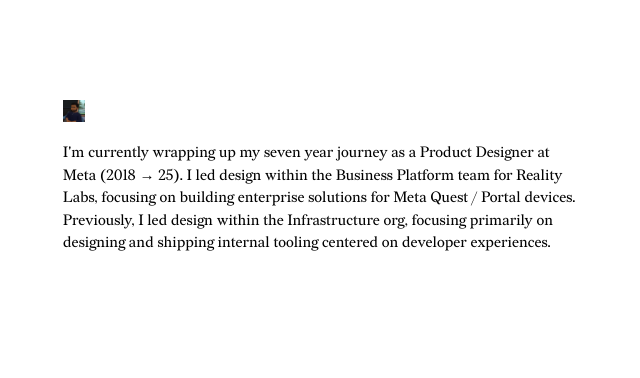
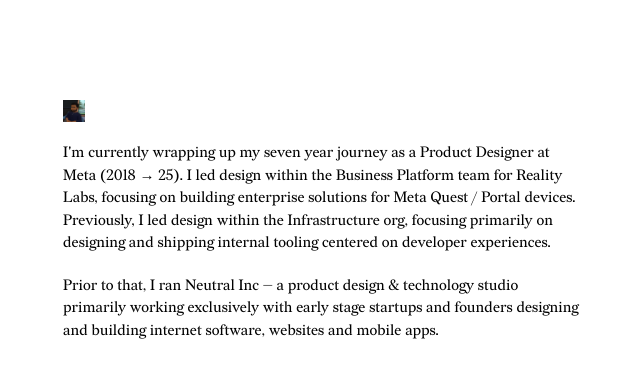
Before and after one commit to siddhartharun/siddhartharun.github.io, a Jekyll site: the page built from about.html, in a window 1280 px wide. Shown: the top 378 px of the page, without its empty margins (37-677 px from the left). Built offline with Jekyll 4.4.1, drawn with Linux system fonts in a browser that asks for light colours.

Commit message:
Design v1 2/n

```diff
--- a/about.html
+++ b/about.html
@@ -3,3 +3,5 @@
 title: About
 ---
 <p>I'm currently wrapping up my seven year journey as a Product Designer at Meta (2018 → 25). I led design within the Business Platform team for Reality Labs, focusing on building enterprise solutions for Meta Quest / Portal devices. Previously, I led design within the Infrastructure org, focusing primarily on designing and shipping internal tooling centered on developer experiences.</p>
+
+<p>Prior to that, I ran Neutral Inc — a product design & technology studio primarily working exclusively with early stage startups and founders designing and building internet software, websites and mobile apps.</p>
```
Also changed, not shown: 1 other file.
